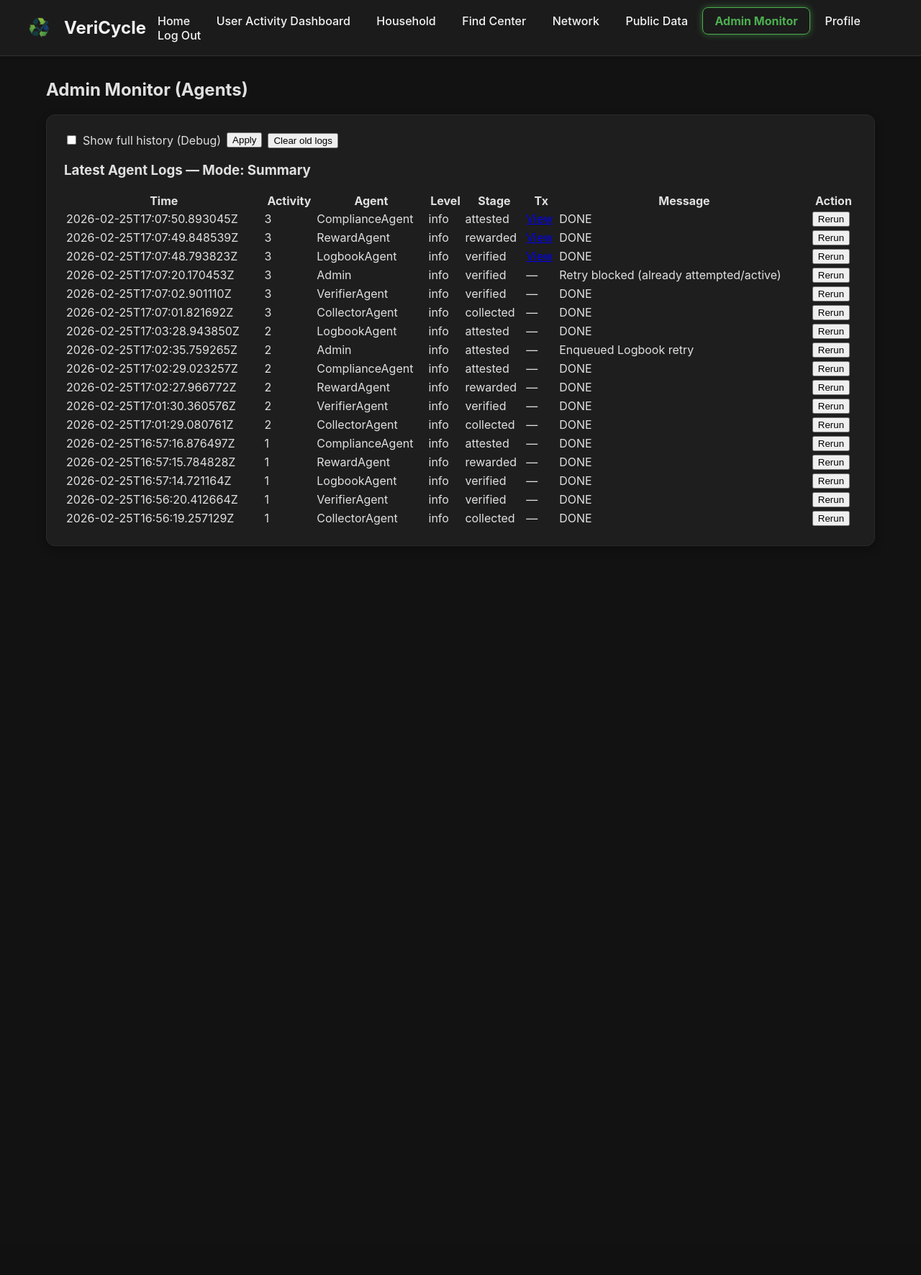
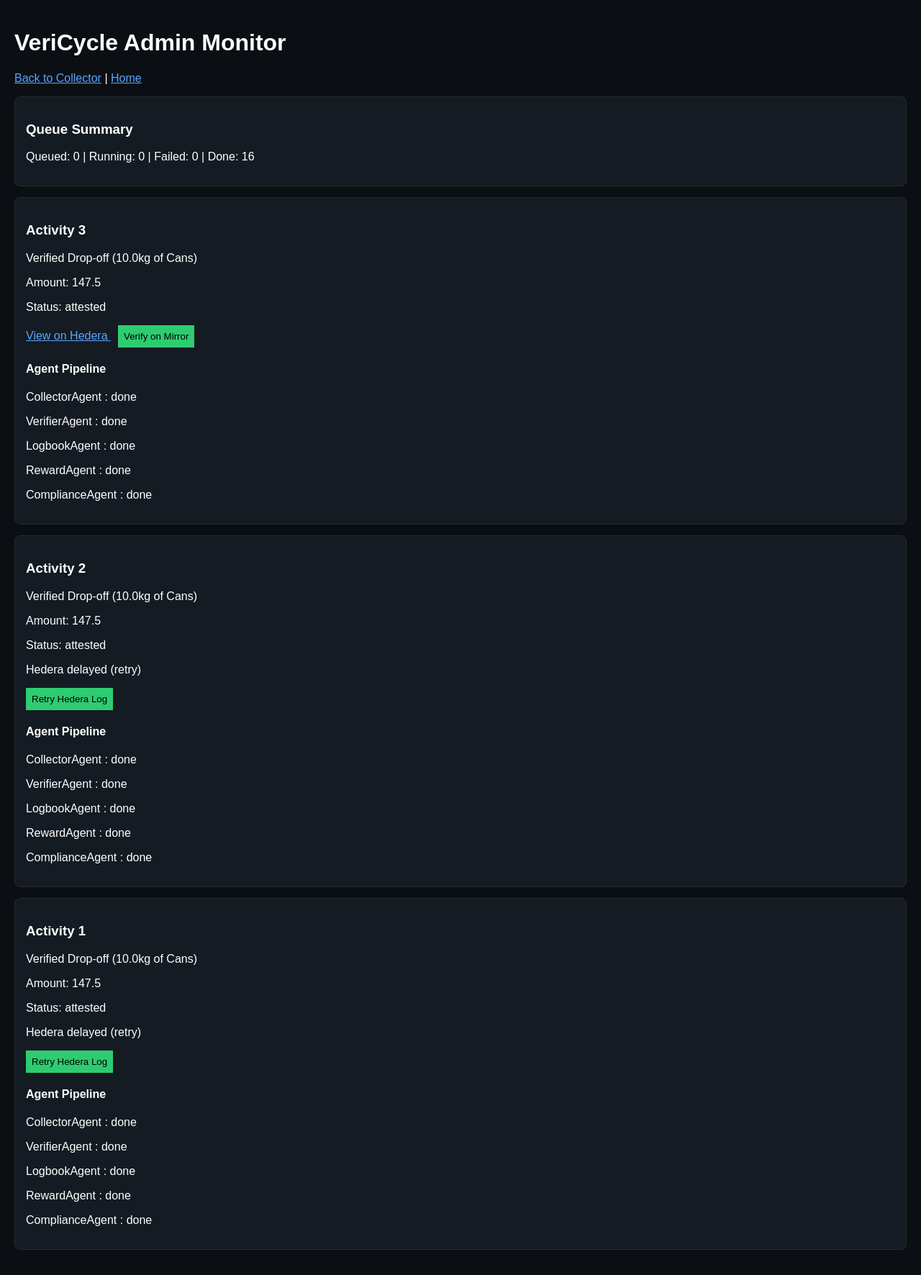
Before and after one commit to commit-to-Noma/VeriCycle, a Flask app: page /admin/monitor in a window 1280 px wide. Shown: the whole page at 72% size. Before the commit the page ends 759 px from the top, so only its background shows below. Run offline with Flask 3, Linux system fonts and the light colour scheme; a user stored in the database is signed in; data comes from the database, SQL or seed files in the repository; both versions use the stored data as it was after the commit.

Commit message:
feat: Refactor admin monitor routes and enhance UI with activity tracking and queue summary

```diff
--- a/app.py
+++ b/app.py
@@ -1194,34 +1194,108 @@ def log_agent_event(activity_id: int, agent_name: str, level: str, pipeline_stag
     ))
 
 
-@app.get('/admin/monitor')
-@login_required
+@app.route('/admin/monitor')
 def admin_monitor():
-    debug_mode = (request.args.get('debug', '0').lower() in ('1', 'true', 'yes', 'on'))
+    return render_template('admin_monitor.html')
 
-    rows = AgentLog.query.order_by(AgentLog.id.desc()).limit(1000).all()
 
-    if debug_mode:
-        # Full mode: show full recent stream (no dedupe)
-        logs = rows
-    else:
-        seen = set()
-        logs = []
-        for row in rows:
-            key = (row.activity_id, row.agent_name)
-            if key in seen:
-                continue
-            seen.add(key)
-            logs.append(row)
-        logs = logs[:80]
+@app.route('/api/admin/activities')
+def api_admin_activities():
+    activities = Activity.query.order_by(Activity.timestamp.desc()).all()
 
-    return render_template(
-        'admin_monitor.html',
-        logs=logs,
-        debug_mode=debug_mode,
-        mode_label='Full History (Debug)' if debug_mode else 'Summary',
-        active_page='admin_monitor'
-    )
+    result = []
+
+    for activity in activities:
+        tasks = (
+            AgentTask.query
+            .filter_by(activity_id=activity.id)
+            .order_by(AgentTask.id.asc())
+            .all()
+        )
+
+        latest_by_agent = {}
+        for t in tasks:
+            latest_by_agent[t.agent_name] = t
+
+        task_data = []
+        for _, t in latest_by_agent.items():
+            task_data.append({
+                'agent': t.agent_name,
+                'status': t.status,
+                'attempts': t.attempts,
+                'error': t.last_error,
+            })
+
+        order = ["CollectorAgent", "VerifierAgent", "LogbookAgent", "RewardAgent", "ComplianceAgent"]
+        task_data.sort(key=lambda x: order.index(x["agent"]) if x["agent"] in order else 999)
+
+        result.append({
+            'id': activity.id,
+            'timestamp': activity.timestamp,
+            'desc': activity.desc,
+            'amount': activity.amount,
+            'stage': activity.pipeline_stage,
+            'hedera_tx_id': activity.hedera_tx_id,
+            'proof': f'/api/proof-bundle/{activity.id}',
+            'tasks': task_data,
+        })
+
+    return jsonify(result)
+
+
+@app.route('/api/admin/queue')
+def api_admin_queue():
+    pending = AgentTask.query.filter_by(status="queued").count()
+    running = AgentTask.query.filter_by(status="running").count()
+    failed = AgentTask.query.filter_by(status="failed").count()
+    done = AgentTask.query.filter_by(status="done").count()
+
+    return jsonify({
+        "queued": pending,
+        "running": running,
+        "failed": failed,
+        "done": done,
+    })
+
+
+@app.route('/api/mirror-verify/<int:activity_id>')
+def api_mirror_verify(activity_id):
+    activity = Activity.query.get_or_404(activity_id)
+
+    if not activity.hedera_tx_id:
+        return jsonify({"ok": False, "error": "No hedera_tx_id on activity"}), 400
+
+    tx = activity.hedera_tx_id.strip()
+    tx_for_mirror = tx
+    if "@" in tx_for_mirror:
+        account_id, valid_start = tx_for_mirror.split("@", 1)
+        if "." in valid_start:
+            seconds, nanos = valid_start.split(".", 1)
+            tx_for_mirror = f"{account_id}-{seconds}-{nanos}"
+
+    url = f"https://testnet.mirrornode.hedera.com/api/v1/transactions/{tx_for_mirror}"
+
+    try:
+        r = requests.get(url, timeout=15)
+
+        if r.status_code == 200:
+            return jsonify({"ok": True, "status": "verified"})
+
+        if r.status_code == 404:
+            return jsonify({"ok": False, "status": "not_found_yet"}), 404
+
+        return jsonify({
+            "ok": False,
+            "status": "http_error",
+            "code": r.status_code,
+            "body_preview": (r.text[:300] if r.text else "")
+        }), 502
+
+    except requests.exceptions.Timeout:
+        return jsonify({"ok": False, "status": "timeout"}), 504
+
+    except requests.exceptions.RequestException as e:
+        return jsonify({"ok": False, "status": "request_exception", "error": str(e)}), 502
 
 
 @app.post('/admin/clear-logs')
@@ -1255,7 +1329,7 @@ def admin_rerun(activity_id):
     return redirect('/admin/monitor')
 
 
-@app.post('/admin/retry-logbook/<int:activity_id>')
+@app.route('/admin/retry-logbook/<int:activity_id>', methods=['GET', 'POST'])
 @login_required
 def admin_retry_logbook(activity_id):
     activity = db.session.get(Activity, activity_id)
@@ -1288,6 +1362,10 @@ def admin_retry_logbook(activity_id):
     ))
     log_agent_event(activity_id, "Admin", "info", activity.pipeline_stage, activity.hedera_tx_id, "Enqueued Logbook retry")
     db.session.commit()
+
+    if request.method == 'GET':
+        return ('', 204)
+
     return redirect('/collector')
 
 
--- a/requirements.txt
+++ b/requirements.txt
@@ -2,6 +2,7 @@ Flask
 Flask-SQLAlchemy
 Flask-Login
 Flask-Bcrypt
+requests
 qrcode
 Pillow
 gunicorn
--- a/templates/admin_monitor.html
+++ b/templates/admin_monitor.html
@@ -1,57 +1,183 @@
-{% extends "base.html" %}
-{% block content %}
-<h2>Admin Monitor (Agents)</h2>
+<!DOCTYPE html>
+<html>
+<head>
 
-<div class="card" style="margin-top:12px;">
-  <div style="display:flex; gap:8px; align-items:center; flex-wrap:wrap;">
-    <form method="GET" action="/admin/monitor" style="display:flex; align-items:center; gap:8px;">
-      <label style="display:flex; align-items:center; gap:6px;">
-        <input type="checkbox" name="debug" value="1" {% if debug_mode %}checked{% endif %}>
-        Show full history (Debug)
-      </label>
-      <button type="submit">Apply</button>
-    </form>
-    <form method="POST" action="/admin/clear-logs">
-      <button type="submit">Clear old logs</button>
-    </form>
-  </div>
+<title>VeriCycle Admin Monitor</title>
 
-  <h3>Latest Agent Logs — Mode: {{ mode_label }}</h3>
-  <table class="table" style="width:100%; margin-top:8px;">
-    <thead>
-      <tr>
-        <th>Time</th>
-        <th>Activity</th>
-        <th>Agent</th>
-        <th>Level</th>
-        <th>Stage</th>
-        <th>Tx</th>
-        <th>Message</th>
-        <th>Action</th>
-      </tr>
-    </thead>
-    <tbody>
-      {% for l in logs %}
-      <tr>
-        <td style="white-space:nowrap;">{{ l.created_at }}</td>
-        <td>{{ l.activity_id }}</td>
-        <td>{{ l.agent_name }}</td>
-        <td>{{ l.level }}</td>
-        <td>{{ l.pipeline_stage or "—" }}</td>
-        <td style="white-space:nowrap;">
-          {% if l.hedera_tx_id %}
-            <a href="https://hashscan.io/testnet/transaction/{{ l.hedera_tx_id }}" target="_blank">View</a>
-          {% else %}—{% endif %}
-        </td>
-        <td style="max-width:520px; overflow-wrap:anywhere;">{{ l.message }}</td>
-        <td>
-          <form method="POST" action="/admin/rerun/{{ l.activity_id }}">
-            <button type="submit">Rerun</button>
-          </form>
-        </td>
-      </tr>
-      {% endfor %}
-    </tbody>
-  </table>
-</div>
-{% endblock %}
+<link rel="stylesheet" href="/static/style.css">
+
+<style>
+
+body {
+
+font-family: Arial;
+
+background: #0b0f14;
+
+color: white;
+
+padding: 20px;
+
+}
+
+.card {
+
+background: #151b22;
+
+padding: 15px;
+
+margin-bottom: 15px;
+
+border-radius: 8px;
+
+}
+
+button {
+
+background: #2ecc71;
+
+border: none;
+
+padding: 8px;
+
+cursor: pointer;
+
+}
+
+a {
+
+color: #58a6ff;
+
+}
+
+</style>
+
+</head>
+
+<body>
+
+<h1>VeriCycle Admin Monitor</h1>
+
+<p>
+	<a href="/collector">Back to Collector</a> |
+	<a href="/home">Home</a>
+</p>
+
+<div class="card" id="queue-summary">Queue: loading...</div>
+
+<div id="activities"></div>
+
+<script>
+
+fetch("/api/admin/queue")
+	.then(r => r.json())
+	.then(q => {
+		const el = document.getElementById("queue-summary");
+		el.innerHTML = `
+			<h3>Queue Summary</h3>
+			<p>Queued: ${q.queued ?? 0} | Running: ${q.running ?? 0} | Failed: ${q.failed ?? 0} | Done: ${q.done ?? 0}</p>
+		`;
+	})
+	.catch(() => {
+		const el = document.getElementById("queue-summary");
+		el.innerHTML = "<h3>Queue Summary</h3><p>Unable to load queue state.</p>";
+	});
+
+fetch("/api/admin/activities")
+
+.then(r => r.json())
+
+.then(data => {
+const container = document.getElementById("activities");
+
+if (!data || data.length === 0) {
+container.innerHTML = "<div class='card'><p>No activities yet. Create a deposit from /collector, then refresh.</p></div>";
+return;
+}
+
+data.forEach(a => {
+let html = `
+
+<div class="card">
+
+<h3>Activity ${a.id}</h3>
+
+<p>${a.desc}</p>
+
+<p>Amount: ${a.amount}</p>
+
+<p>Status: ${a.stage}</p>
+
+`;
+
+if (a.hedera_tx_id){
+
+html += `<p>
+<a href="https://hashscan.io/testnet/transaction/${a.hedera_tx_id}" target="_blank">
+View on Hedera
+</a>
+<button style="margin-left:10px" onclick="verifyMirror(${a.id})">Verify on Mirror</button>
+<span id="mirror_${a.id}" style="margin-left:10px"></span>
+</p>`;
+}
+
+else {
+
+html += `<p>Hedera delayed (retry)</p>
+
+<button onclick="retry(${a.id})">Retry Hedera Log</button>`;
+
+}
+
+html += `<h4>Agent Pipeline</h4>`;
+
+(a.tasks || []).forEach(t => {
+
+html += `<p>${t.agent} : ${t.status}</p>`;
+
+});
+
+html += "</div>";
+
+container.innerHTML += html;
+
+});
+});
+
+
+function retry(id){
+
+fetch("/admin/retry-logbook/" + id)
+
+.then(() => location.reload());
+
+}
+
+function verifyMirror(id){
+const el = document.getElementById("mirror_" + id);
+if (!el) return;
+el.innerText = "Checking...";
+
+fetch("/api/mirror-verify/" + id)
+	.then(async r => {
+		if (r.ok) return r.json();
+		const j = await r.json().catch(() => ({}));
+		throw j;
+	})
+	.then(() => {
+		el.innerText = "Verified on Hedera Mirror";
+	})
+	.catch(err => {
+		if (err && err.status === "not_found_yet") el.innerText = "Not indexed yet (try again)";
+		else if (err && err.status === "timeout") el.innerText = "Mirror timeout (try again)";
+		else if (err && err.status === "request_exception") el.innerText = "Mirror request failed";
+		else if (err && err.status === "http_error") el.innerText = "Mirror HTTP error";
+		else if (err && err.error) el.innerText = "Mirror error: " + err.error;
+		else el.innerText = "Mirror verify failed";
+	});
+}
+
+</script>
+
+</body>
+</html>
```
Also changed, not shown: vericycle.db.
